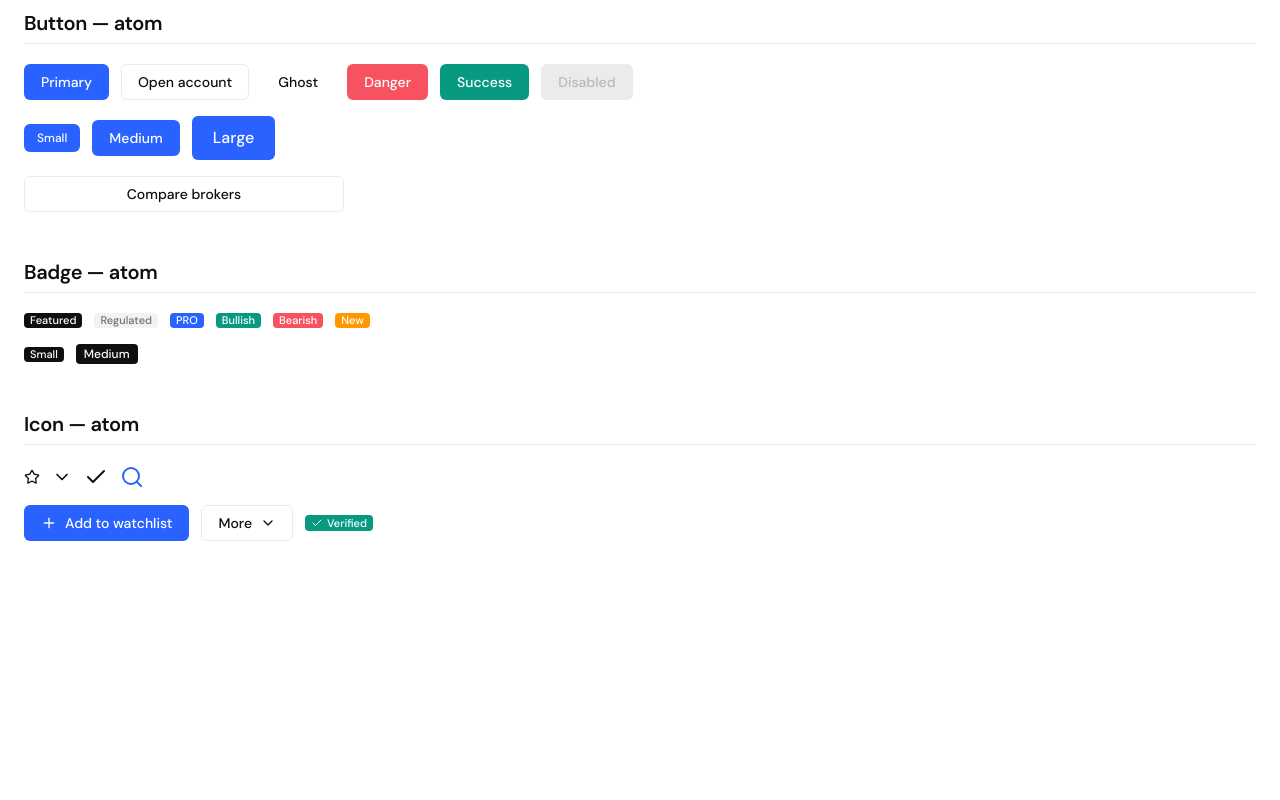
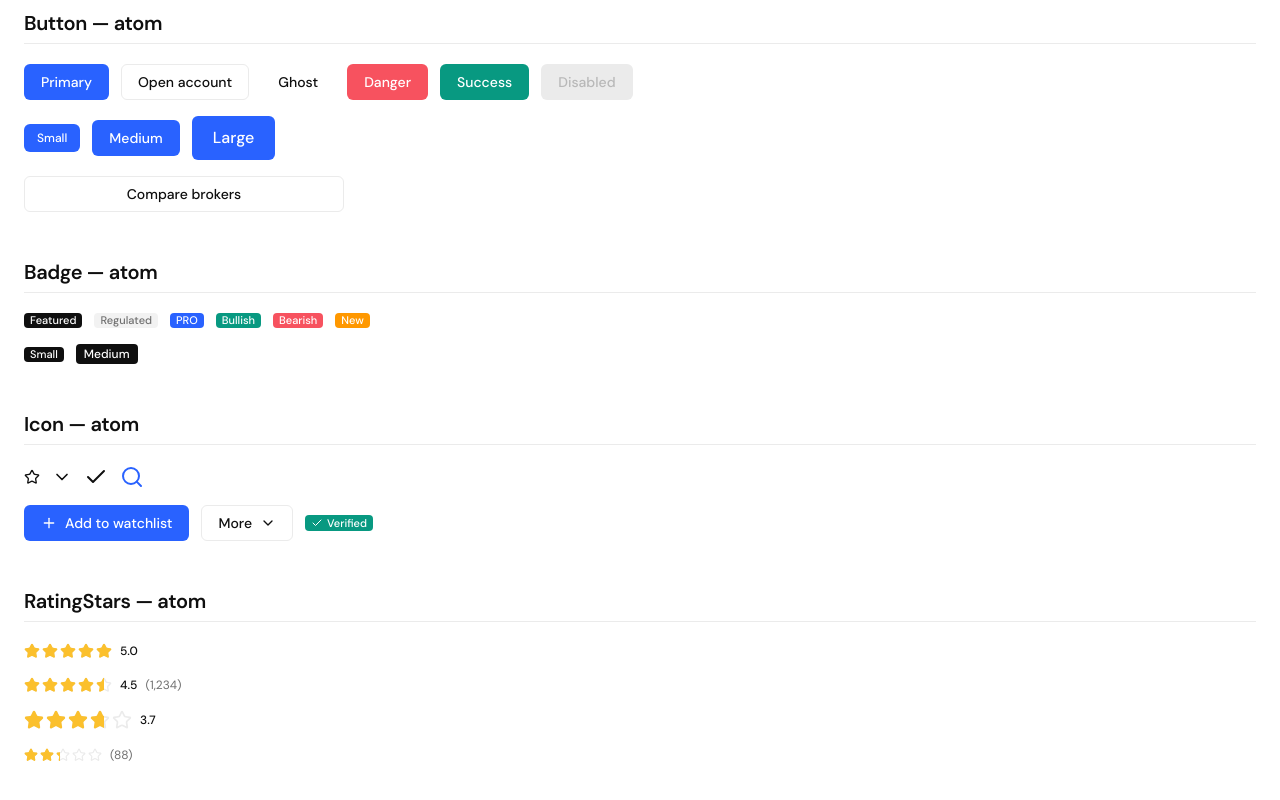
Before and after one commit to ryan-azendo/trading-view-replica, a Next.js app: page /design-system in a window 1280 px wide. Shown: the part 2600-3400 px from the top of the page. Before the commit the page ends 3221 px from the top, so only its background shows below. Built offline with nearby package versions, Linux system fonts and the light colour scheme.

Commit message:
add: rating stars atom with fractional fill

```diff
--- a/src/app/design-system/page.module.css
+++ b/src/app/design-system/page.module.css
@@ -135,3 +135,11 @@
 .btnRow:last-child {
   margin-bottom: 0;
 }
+
+/* --- Rating showcase --- */
+.ratingList {
+  display: flex;
+  flex-direction: column;
+  gap: var(--space-4);
+  align-items: flex-start;
+}
--- a/src/app/design-system/page.tsx
+++ b/src/app/design-system/page.tsx
@@ -3,6 +3,7 @@ import { ThemeToggle } from "@/components/atoms/ThemeToggle";
 import { Button } from "@/components/atoms/Button";
 import { Badge } from "@/components/atoms/Badge";
 import { Icon } from "@/components/atoms/Icon";
+import { RatingStars } from "@/components/atoms/RatingStars";
 import styles from "./page.module.css";
 
 const SEMANTIC_COLORS = [
@@ -240,6 +241,15 @@ export default function FoundationPage() {
             </Badge>
           </div>
         </Section>
+
+        <Section title="RatingStars — atom">
+          <div className={styles.ratingList}>
+            <RatingStars value={5} showValue />
+            <RatingStars value={4.5} showValue reviewCount={1234} />
+            <RatingStars value={3.7} size="lg" showValue />
+            <RatingStars value={2.3} size="sm" reviewCount={88} />
+          </div>
+        </Section>
       </div>
     </main>
   );
--- a/src/components/atoms/Icon.module.css
+++ b/src/components/atoms/Icon.module.css
@@ -8,4 +8,7 @@
   display: inline-block;
   vertical-align: middle;
   flex-shrink: 0;
+  /* Icons carry an explicit size; never let the global `svg { max-width:100% }`
+     reset shrink them (e.g. when clipped inside a RatingStars overlay). */
+  max-width: none;
 }
--- /dev/null
+++ b/src/components/atoms/RatingStars.module.css
@@ -0,0 +1,44 @@
+/* ============================================================
+   RATING STARS (atom)
+   Empty outline base + a clipped filled overlay per star for
+   accurate fractional ratings. Colors from --rating-* tokens.
+   ============================================================ */
+
+.rating {
+  display: inline-flex;
+  align-items: center;
+  gap: var(--space-2);
+}
+
+.stars {
+  display: inline-flex;
+  gap: 2px;
+}
+
+.star {
+  position: relative;
+  display: inline-block;
+  line-height: 0; /* strip inline whitespace below the svg */
+  color: var(--rating-star-empty);
+}
+
+.fill {
+  position: absolute;
+  top: 0;
+  left: 0;
+  height: 100%;
+  overflow: hidden; /* clip to fractional width */
+  line-height: 0;
+  color: var(--rating-star-filled);
+}
+
+.value {
+  font-size: var(--text-sm);
+  font-weight: var(--font-medium);
+  color: var(--color-text-primary);
+}
+
+.count {
+  font-size: var(--text-sm);
+  color: var(--rating-text);
+}
--- /dev/null
+++ b/src/components/atoms/RatingStars.tsx
@@ -0,0 +1,78 @@
+import type { HTMLAttributes } from "react";
+import { Star } from "lucide-react";
+import { Icon } from "./Icon";
+import styles from "./RatingStars.module.css";
+
+export type RatingSize = "sm" | "md" | "lg" | number;
+
+const SIZE_MAP: Record<Exclude<RatingSize, number>, number> = {
+  sm: 14,
+  md: 16,
+  lg: 20,
+};
+
+export interface RatingStarsProps extends HTMLAttributes<HTMLSpanElement> {
+  /** Rating value, e.g. 4.5. Fractions render as partially-filled stars. */
+  value: number;
+  /** Number of stars. */
+  max?: number;
+  size?: RatingSize;
+  /** Show the numeric value (e.g. "4.5") after the stars. */
+  showValue?: boolean;
+  /** Show a review count in parentheses, e.g. (1,234). */
+  reviewCount?: number;
+}
+
+/**
+ * RatingStars — foundational atom. Renders `max` stars filled to `value`,
+ * with accurate fractional fill via a clipped overlay. Colors come from the
+ * --rating-* tokens so it themes automatically.
+ */
+export function RatingStars({
+  value,
+  max = 5,
+  size = "md",
+  showValue = false,
+  reviewCount,
+  className,
+  ...rest
+}: RatingStarsProps) {
+  const px = typeof size === "number" ? size : SIZE_MAP[size];
+  const label = `Rating: ${value} out of ${max}`;
+
+  return (
+    <span
+      className={[styles.rating, className].filter(Boolean).join(" ")}
+      role="img"
+      aria-label={label}
+      {...rest}
+    >
+      <span className={styles.stars}>
+        {Array.from({ length: max }, (_, i) => {
+          const fillPct = Math.max(0, Math.min(1, value - i)) * 100;
+          return (
+            <span
+              key={i}
+              className={styles.star}
+              style={{ width: px, height: px }}
+            >
+              {/* base: empty outline */}
+              <Icon icon={Star} size={px} />
+              {/* overlay: filled star, clipped to the fractional width */}
+              {fillPct > 0 && (
+                <span className={styles.fill} style={{ width: `${fillPct}%` }}>
+                  <Icon icon={Star} size={px} fill="currentColor" />
+                </span>
+              )}
+            </span>
+          );
+        })}
+      </span>
+
+      {showValue && <span className={styles.value}>{value.toFixed(1)}</span>}
+      {typeof reviewCount === "number" && (
+        <span className={styles.count}>({reviewCount.toLocaleString()})</span>
+      )}
+    </span>
+  );
+}
```
